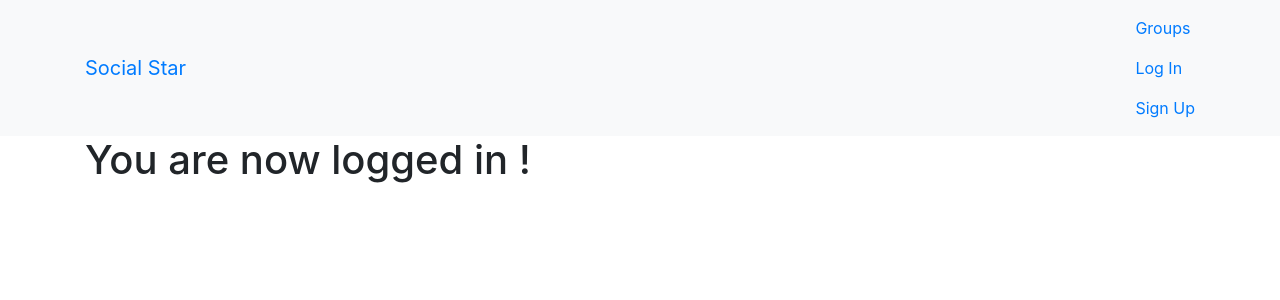
After one commit to akdgtl/social_community, a Django app: page /test/ in a window 1280 px wide. The commit adds this page. Shown: the top 300 px of the page. Run offline with Django 3.2, Linux system fonts and the light colour scheme; some libraries are stand-ins or nearby versions.

Commit message:
added test and thanks htmls and fixed navbar

```diff
--- a/simplesocial/accounts/forms.py
+++ b/simplesocial/accounts/forms.py
@@ -8,6 +8,6 @@ class UserCreateForm(UserCreationForm):
         model = get_user_model()
 
     def __init__(self,*args,**kwargs):
-        super().__init__(*args,**kwargs)
+        super(UserCreateForm,self).__init__(*args,**kwargs)
         self.fields['username'].label = 'Display Name'
         self.fields['email'].label = 'Email Address'
--- a/simplesocial/simplesocial/settings.py
+++ b/simplesocial/simplesocial/settings.py
@@ -121,3 +121,6 @@ USE_TZ = True
 
 STATIC_URL = '/static/'
 ASSETSFILES_DIR = [os.path.join(BASE_DIR,'static')]
+
+LOGIN_REDIRECT_URL = 'test'
+LOGOUT_REDIRECT_URL = 'thanks'
--- a/simplesocial/simplesocial/urls.py
+++ b/simplesocial/simplesocial/urls.py
@@ -20,6 +20,8 @@ from . import views
 urlpatterns = [
     url(r'^admin/', admin.site.urls),
     url(r'^$',views.HomePage.as_view(),name='home'),
-    url(r'accounts/',include('accounts.urls',namespace='accounts')),
-    url(r'accounts/$',include('django.contrib.auth.urls')),
+    url(r'^accounts/',include('accounts.urls',namespace='accounts')),
+    url(r'^accounts/',include('django.contrib.auth.urls')),
+    url(r'^test/$',views.TestPage.as_view(),name='test'),
+    url(r'^thanks/$',views.ThanksPage.as_view(),name='thanks'),
 ]
--- a/simplesocial/simplesocial/views.py
+++ b/simplesocial/simplesocial/views.py
@@ -1,4 +1,10 @@
 from django.views.generic import TemplateView
+
+class TestPage(TemplateView):
+    template_name = 'test.html'
+
+class ThanksPage(TemplateView):
+    template_name = 'thanks.html'
 
 class HomePage(TemplateView):
     template_name = 'index.html'
--- a/simplesocial/templates/base.html
+++ b/simplesocial/templates/base.html
@@ -1,4 +1,5 @@
 <!DOCTYPE html>
+{% load staticfiles %}
 <html>
 <head>
     <meta charset="utf-8">
@@ -9,7 +10,7 @@
     <!-- Boostrap-->
     <link rel="stylesheet" href="https://stackpath.bootstrapcdn.com/bootstrap/4.3.1/css/bootstrap.min.css" integrity="sha384-ggOyR0iXCbMQv3Xipma34MD+dH/1fQ784/j6cY/iJTQUOhcWr7x9JvoRxT2MZw1T" crossorigin="anonymous">
     <!--Optional Theme-->
-    <link href="/docs/4.3/dist/css/bootstrap.min.css" rel="stylesheet" integrity="sha384-ggOyR0iXCbMQv3Xipma34MD+dH/1fQ784/j6cY/iJTQUOhcWr7x9JvoRxT2MZw1T" crossorigin="anonymous">
+    <!--<link href="/docs/4.3/dist/css/bootstrap.min.css" rel="stylesheet" integrity="sha384-ggOyR0iXCbMQv3Xipma34MD+dH/1fQ784/j6cY/iJTQUOhcWr7x9JvoRxT2MZw1T" crossorigin="anonymous">-->
     <!--JS minified-->
     <script src="https://stackpath.bootstrapcdn.com/bootstrap/4.3.1/js/bootstrap.min.js" integrity="sha384-JjSmVgyd0p3pXB1rRibZUAYoIIy6OrQ6VrjIEaFf/nJGzIxFDsf4x0xIM+B07jRM" crossorigin="anonymous"></script>
     <!--Font -->
@@ -19,20 +20,20 @@
 
 </head>
 <body>
-    <nav class="navbar mynav" role="navigation" id="navbar" >
+    <nav class="navbar mynav bg-light" role="navigation" id="navbar" >
         <div class="container">
             <a class="navbar-brand mynav" href="{% url 'home' %}">Social Star</a>
 
-            <ul class="nav navbar-nav navbar-right">
+            <ul class="nav navbar-nav float-md-right">
                 {% if user.is_authenticated %}
-                    <li><a href="#">Post</a></li>
-                    <li><a href="#">Groups</a></li>
-                    <li><a href="#">Create Group</a></li>
-                    <li><a href="{% url 'accounts:logout' %}">Log Out</a></li>
+                    <li class="nav-item"><a class="nav-link" href="#">Post</a></li>
+                    <li class="nav-item"><a class="nav-link" href="#">Groups</a></li>
+                    <li class="nav-item"><a class="nav-link" href="#">Create Group</a></li>
+                    <li class="nav-item"><a class="nav-link" href="{% url 'accounts:logout' %}">Log Out</a></li>
                 {% else %}
-                    <li><a href="#">Groups</a></li>
-                    <li><a href="{% url 'accounts:login' %}">Log In</a></li>
-                    <li><a href="{% url 'accounts:signup' %}">Sign Up</a></li>
+                    <li class="nav-item"><a class="nav-link" href="#">Groups</a></li>
+                    <li class="nav-item"><a class="nav-link" href="{% url 'accounts:login' %}">Log In</a></li>
+                    <li class="nav-item"><a class="nav-link" href="{% url 'accounts:signup' %}">Sign Up</a></li>
                 {% endif %}
 
             </ul>
--- /dev/null
+++ b/simplesocial/templates/test.html
@@ -0,0 +1,6 @@
+{% extends 'base.html' %}
+{% block content %}
+<h1>You are now logged in !</h1>
+
+
+{% endblock content %}
--- /dev/null
+++ b/simplesocial/templates/thanks.html
@@ -0,0 +1,5 @@
+{% extends 'base.html' %}
+{% block content %}
+<h1>Thanks for visiting, come back soon!</h1>
+
+{% endblock content %}
```
Also changed, not shown: simplesocial/accounts/migrations/0001_initial.py (added), simplesocial/db.sqlite3, 8 other files.
